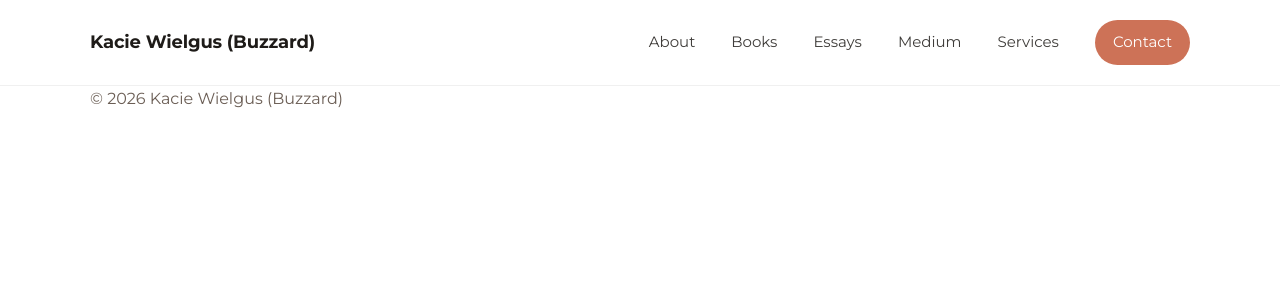
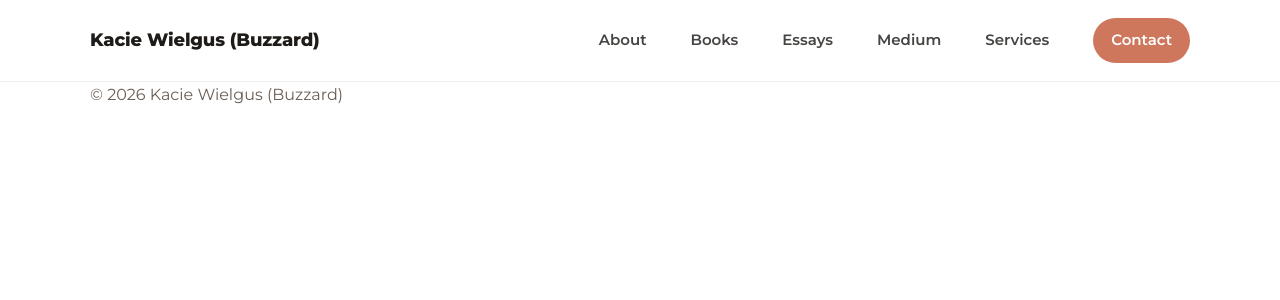
Before and after one commit to kaciebuzzard-rgb/new, a Jekyll site: the page built from 2026-03-01-the-invisible-tax.md, in a window 1280 px wide. Shown: the top 300 px of the page. Built offline with Jekyll 4.4.1, drawn with Linux system fonts in a browser that asks for light colours; our own code applies the rules of GitHub Pages for plain Markdown files.

Commit message:
Refactor CSS with design tokens and layout adjustments

```diff
--- a/assets/css/style.css
+++ b/assets/css/style.css
@@ -13,72 +13,17 @@
 img{ max-width:100%; display:block; }
 
 /* =========================
-   NAVIGATION
-========================= */
-
-.site-header{
-  position:sticky;
-  top:0;
-  z-index:100;
-  background:#ffffff;
-  border-bottom:1px solid rgba(0,0,0,.06);
-}
-
-.site-nav{
-  display:flex;
-  align-items:center;
-  justify-content:space-between;
-  padding:20px 0;
-}
-
-.nav-logo{
-  font-weight:700;
-  font-size:18px;
-  letter-spacing:-0.01em;
-}
-
-.nav-links{
-  display:flex;
-  align-items:center;
-  gap:36px;   /* controls spacing between links */
-}
-
-.nav-links a{
-  font-size:15px;
-  font-weight:500;
-  color:var(--text);
-  opacity:.85;
-  transition:opacity .2s ease;
-}
-
-.nav-links a:hover{
-  opacity:1;
-}
-
-.nav-cta{
-  padding:10px 18px;
-  background:var(--primary);
-  color:white !important;
-  border-radius:999px;
-  font-weight:600;
-}
-
-.nav-cta:hover{
-  background:var(--primary-2);
-}
-
-/* =========================
    DESIGN TOKENS
 ========================= */
 :root{
   --bg:#ffffff;
-  --light:#f7f1e8;      /* warm cream */
+  --light:#f7f1e8;
   --surface:#ffffff;
   --text:#1e1b18;
   --muted:#6b5e55;
   --line:rgba(30,27,24,.12);
 
-  --primary:#c55a3a;    /* terracotta */
+  --primary:#c55a3a;
   --primary-2:#a94a2f;
 
   --shadow:0 16px 40px rgba(0,0,0,.10);
@@ -100,6 +45,54 @@
 section{ padding:92px 0; }
 .light{ background:var(--light); }
 .muted{ color:var(--muted); }
+
+/* =========================
+   NAVIGATION
+========================= */
+.site-header{
+  position:sticky;
+  top:0;
+  z-index:100;
+  background:#ffffff;
+  border-bottom:1px solid rgba(0,0,0,.06);
+}
+
+.site-nav{
+  display:flex;
+  align-items:center;
+  justify-content:space-between;
+  padding:18px 0;
+}
+
+.nav-logo{
+  font-weight:800;
+  font-size:18px;
+  letter-spacing:-0.01em;
+}
+
+.nav-links{
+  display:flex;
+  align-items:center;
+  gap:44px; /* more breathing room */
+}
+
+.nav-links a{
+  font-size:15px;
+  font-weight:600;
+  color:var(--text);
+  opacity:.82;
+  transition:opacity .2s ease;
+}
+.nav-links a:hover{ opacity:1; }
+
+.nav-cta{
+  padding:10px 18px;
+  background:var(--primary);
+  color:#fff !important;
+  border-radius:999px;
+  font-weight:800;
+}
+.nav-cta:hover{ background:var(--primary-2); }
 
 /* =========================
    SECTION HEADERS
@@ -129,19 +122,16 @@
   justify-content:center;
   padding:12px 18px;
   border-radius:999px;
-  font-weight:700;
+  font-weight:800;
   font-size:14px;
   letter-spacing:.01em;
   background:var(--primary);
   color:#fff;
   border:1px solid rgba(0,0,0,.08);
-  transition:transform .18s ease, background .18s ease, box-shadow .18s ease;
+  transition:transform .18s ease, background .18s ease;
   box-shadow:0 10px 18px rgba(0,0,0,.10);
 }
-.btn:hover{
-  background:var(--primary-2);
-  transform:translateY(-1px);
-}
+.btn:hover{ background:var(--primary-2); transform:translateY(-1px); }
 .btn:active{ transform:translateY(0); }
 
 .btn-ghost{
@@ -192,10 +182,7 @@
   width:100%;
   height:100%;
   object-fit:cover;
-
-  /* moves image down so head is visible */
-  object-position:center 20%;
-
+  object-position:center 42%; /* move head DOWN: try 48% or 55% if needed */
   transform:scale(1.02);
 }
 .hero-overlay{
@@ -238,27 +225,24 @@
   border-color:rgba(255,255,255,.42);
   background:rgba(0,0,0,.18);
 }
-.hero .btn-ghost:hover{
-  background:rgba(255,255,255,.10);
-}
+.hero .btn-ghost:hover{ background:rgba(255,255,255,.10); }
+
 /* =========================
-   BOOKS (matches index)
+   BOOKS
 ========================= */
 .book-grid{
   grid-template-columns:repeat(2, minmax(0, 1fr));
   gap:22px;
 }
-
 .book-card{
   display:flex;
   flex-direction:column;
   overflow:hidden;
 }
-
 .book-card img{
   width:100%;
-  height:340px;                 /* keeps both covers consistent */
-  object-fit:contain;           /* show full cover without cropping */
+  height:340px;
+  object-fit:contain;
   background:rgba(255,255,255,.65);
   border:1px solid rgba(0,0,0,.06);
   border-radius:14px;
@@ -266,13 +250,11 @@
   margin-bottom:16px;
   box-shadow:0 14px 34px rgba(0,0,0,.12);
 }
-
 .book-card h3{
   font-size:20px;
   line-height:1.25;
   margin:6px 0 10px;
 }
-
 .role-pill{
   display:inline-flex;
   align-items:center;
@@ -280,7 +262,7 @@
   padding:6px 10px;
   border-radius:999px;
   font-size:12px;
-  font-weight:800;
+  font-weight:900;
   letter-spacing:.06em;
   text-transform:uppercase;
   color:#4a3f38;
@@ -288,82 +270,66 @@
   border:1px solid rgba(197,90,58,.18);
   margin:2px 0 10px;
 }
-
 .role-pill--alt{
   background:rgba(30,27,24,.06);
   border:1px solid rgba(30,27,24,.14);
   color:#3a322c;
 }
-
 .book-actions{
   display:flex;
   gap:12px;
   flex-wrap:wrap;
-  margin-top:auto;              /* pushes buttons to bottom */
+  margin-top:auto;
   padding-top:14px;
 }
 
-/* Responsive */
-@media (max-width: 980px){
-  .book-grid{ grid-template-columns:1fr; }
-  .book-card img{ height:360px; }
-}
-
-@media (max-width: 520px){
-  .book-card img{
-    height:320px;
-    padding:10px;
-    border-radius:12px;
-  }
-}
 /* =========================
-   SELECTED WRITING (TILES)
+   WRITING (polished tiles)
 ========================= */
-/* Writing section */
-
 .writing-grid{
   display:grid;
-grid-template-columns:repeat(auto-fit,minmax(300px,1fr));
-gap:30px;
-margin-top:40px;
+  grid-template-columns:repeat(3, minmax(0,1fr));
+  gap:22px;
+  margin-top:34px;
 }
-
 .writing-card{
-background:#fff;
-border-radius:16px;
-overflow:hidden;
-box-shadow:0 6px 20px rgba(0,0,0,0.06);
-transition:transform .2s ease;
-}
-
-.writing-card:hover{
-transform:translateY(-4px);
-}
-
-.writing-image{
-aspect-ratio:1/1;
+  padding:0;
   overflow:hidden;
 }
-
+.writing-link{
+  display:flex;
+  flex-direction:column;
+  height:100%;
+}
+.writing-image{
+  aspect-ratio: 16 / 10;
+  overflow:hidden;
+  background:rgba(255,255,255,.65);
+}
 .writing-image img{
   width:100%;
   height:100%;
   object-fit:cover;
-display:block;
+  transition:transform .25s ease;
 }
-
 .writing-content{
-padding:22px;
+  padding:20px 22px 22px;
 }
-
 .writing-content h3{
-margin-bottom:10px;
-font-size:20px;
+  margin:0 0 8px;
+  font-size:18px;
+  line-height:1.25;
 }
-
 .writing-content p{
-margin-bottom:16px;
-color:#666;
+  margin:0 0 14px;
+  color:var(--muted);
+}
+.writing-cta{
+  font-weight:900;
+  font-size:14px;
+}
+.writing-card:hover .writing-image img{
+  transform:scale(1.03);
 }
 
 /* =========================
@@ -373,9 +339,10 @@
   section{ padding:78px 0; }
   .grid{ grid-template-columns:1fr; }
   .book-grid{ grid-template-columns:1fr; }
-  .excerpt-grid{ grid-template-columns:1fr; }
+  .writing-grid{ grid-template-columns:1fr; }
   .hero{ min-height:72vh; }
   .hero-content{ padding:84px 0; }
+  .nav-links{ gap:22px; flex-wrap:wrap; justify-content:flex-end; }
 }
 
 @media (max-width: 520px){
@@ -383,69 +350,3 @@
   .hero-content p{ font-size:16px; }
   .section-intro{ font-size:16px; }
 }
-/* HERO: move subject (your head) DOWN in the crop */
-.hero-bg{
-  object-position: center 35%; /* increase % to move down more (45%, 55%) */
-}
-
-/* WRITING: polished cards */
-.writing-grid{
-  display:grid;
-  grid-template-columns:repeat(3, minmax(0,1fr));
-  gap:22px;
-  margin-top:34px;
-}
-
-.writing-card{
-  padding:0;
-  overflow:hidden;
-}
-
-.writing-link{
-  display:flex;
-  flex-direction:column;
-  height:100%;
-  text-decoration:none;
-}
-
-.writing-image{
-  aspect-ratio: 16 / 10;
-  overflow:hidden;
-  background: rgba(255,255,255,.65);
-}
-
-.writing-image img{
-  width:100%;
-  height:100%;
-  object-fit:cover;
-  transition:transform .25s ease;
-}
-
-.writing-content{
-  padding:20px 22px 22px;
-}
-
-.writing-content h3{
-  margin:0 0 8px;
-  font-size:18px;
-  line-height:1.25;
-}
-
-.writing-content p{
-  margin:0 0 14px;
-  color:var(--muted);
-}
-
-.writing-cta{
-  font-weight:800;
-  font-size:14px;
-}
-
-.writing-card:hover .writing-image img{
-  transform:scale(1.03);
-}
-
-/* Responsive */
-@media (max-width: 980px){
-  .writing-grid{ grid-template-columns:1fr; }
-}
```
Lines whose indentation alone changed are shown as unchanged.
